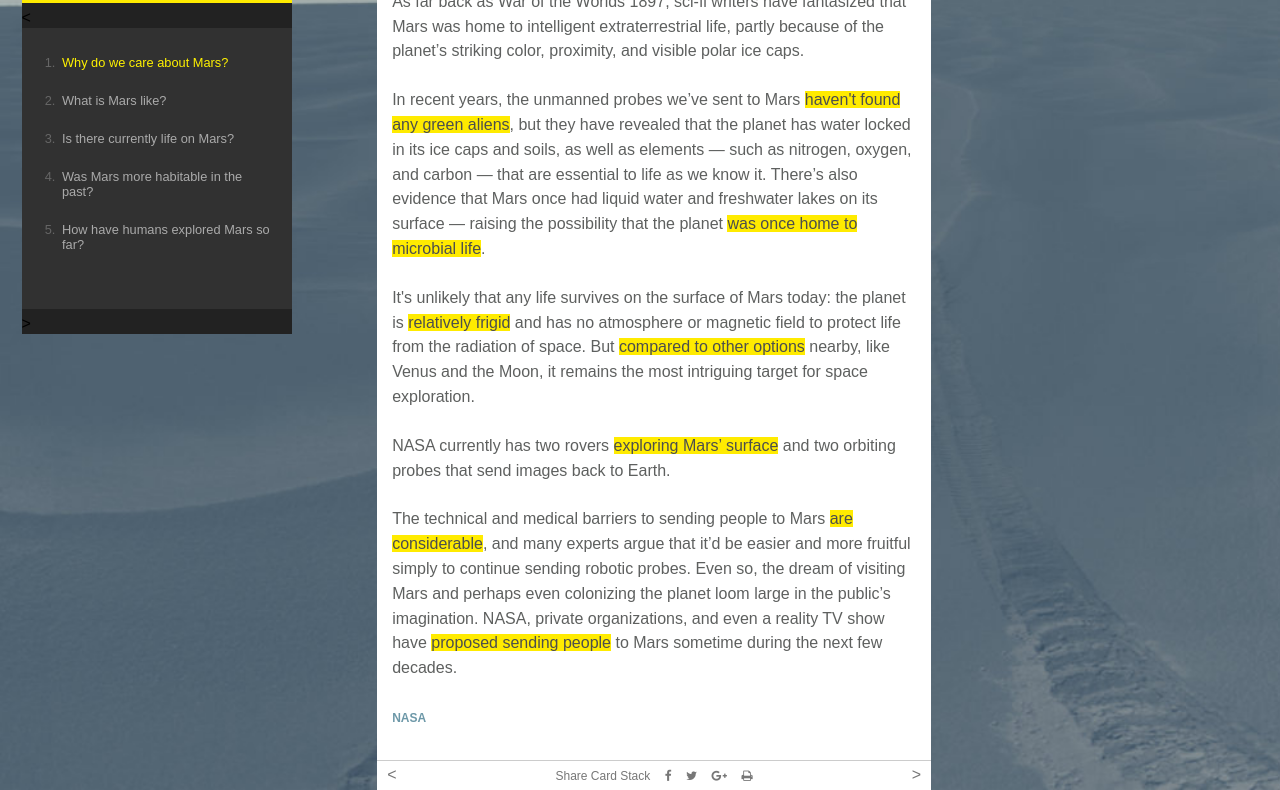
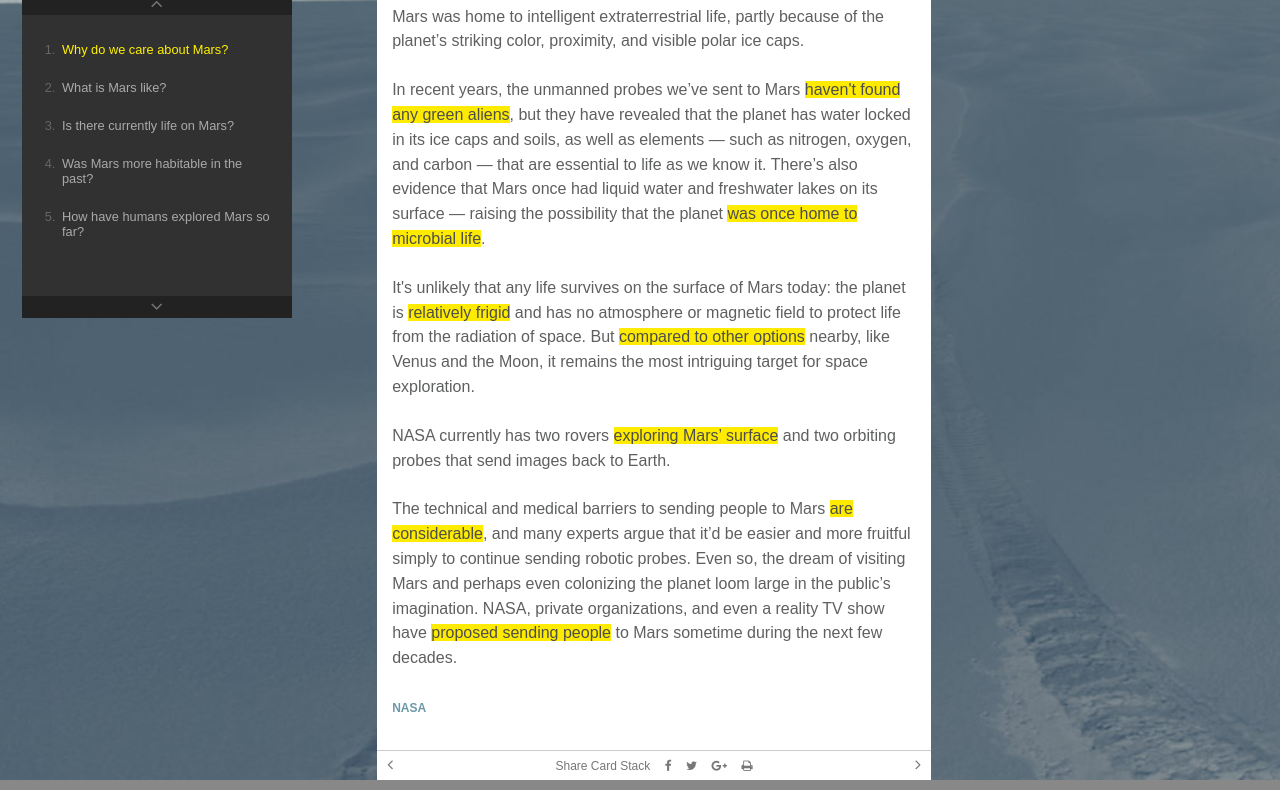
Before and after one commit to myackley/responsive-blog-clone, a plain HTML site: page index.html in a window 1280 px wide. Shown: the part 300-1090 px from the top of the page. Drawn offline with Linux system fonts and the light colour scheme.

Commit message:
Added arrows via font awesome, re-styled link in aside header link, adjusted grid top margin in desktop view

```diff
--- a/css/styles.css
+++ b/css/styles.css
@@ -117,7 +117,7 @@ ul {list-style-type: none; padding: 0; margin: 0;}
   font-size: .8em;
 }
 
-.grid {margin-top: 100px;}
+.grid {margin-top: 90px;}
 
 /* aside */
 .aside {width: 270px; margin-left: 6.95%;}
@@ -141,6 +141,9 @@ ul {list-style-type: none; padding: 0; margin: 0;}
 .aside-header p:first-child {
   margin-top: 10px;
 }
+.aside-header .articledata a {
+  color: #6d98a8;
+}
 
 .article-list {
   background-color: #313131;
@@ -152,8 +155,17 @@ ul {list-style-type: none; padding: 0; margin: 0;}
 }
 .article-list p {
   background-color: #222;
-  padding: 6px 0 1px;
+  padding: 0 1px;
   margin: 0;
+  text-align: center;
+}
+.article-list p a {
+  display: block;
+  color: #777;
+  font-size: 1.2em;
+}
+.article-list p a:hover {
+  color: #999;
 }
 
 .article-list li {
@@ -190,14 +202,16 @@ ul {list-style-type: none; padding: 0; margin: 0;}
   line-height: 2.8;
 }
 .content-header p:before, .content-footer ul:before {
-  content: "<";
+  font-family: FontAwesome;
+  content: "\f104";
   position: absolute;
   top: 0;
   left: 10px;
   z-index: 20;
 }
 .content-header p:after, .content-footer ul:after {
-  content: ">";
+  font-family: FontAwesome;
+  content: "\f105";
   position: absolute;
   top: 0;
   right: 10px;
--- a/index.html
+++ b/index.html
@@ -41,7 +41,7 @@
 					</div>
 
 					<div class="article-list">
-						<p>&lt;</p>
+						<p><a href="#"><span class="fa fa-angle-up"></a></p>
 						<ol>
 							<li><a href="#" class="active">Why do we care about Mars?</a></li>
 							<li><a href="#">What is Mars like?</a></li>
@@ -49,7 +49,7 @@
 							<li><a href="#">Was Mars more habitable in the past?</a></li>
 							<li><a href="#">How have humans explored Mars so far?</a></li>
 						</ol>
-						<p>&gt;</p>
+						<p><a href="#"><span class="fa fa-angle-down"></a></p>
 					</div>
 				</div>
 			</div>
```
